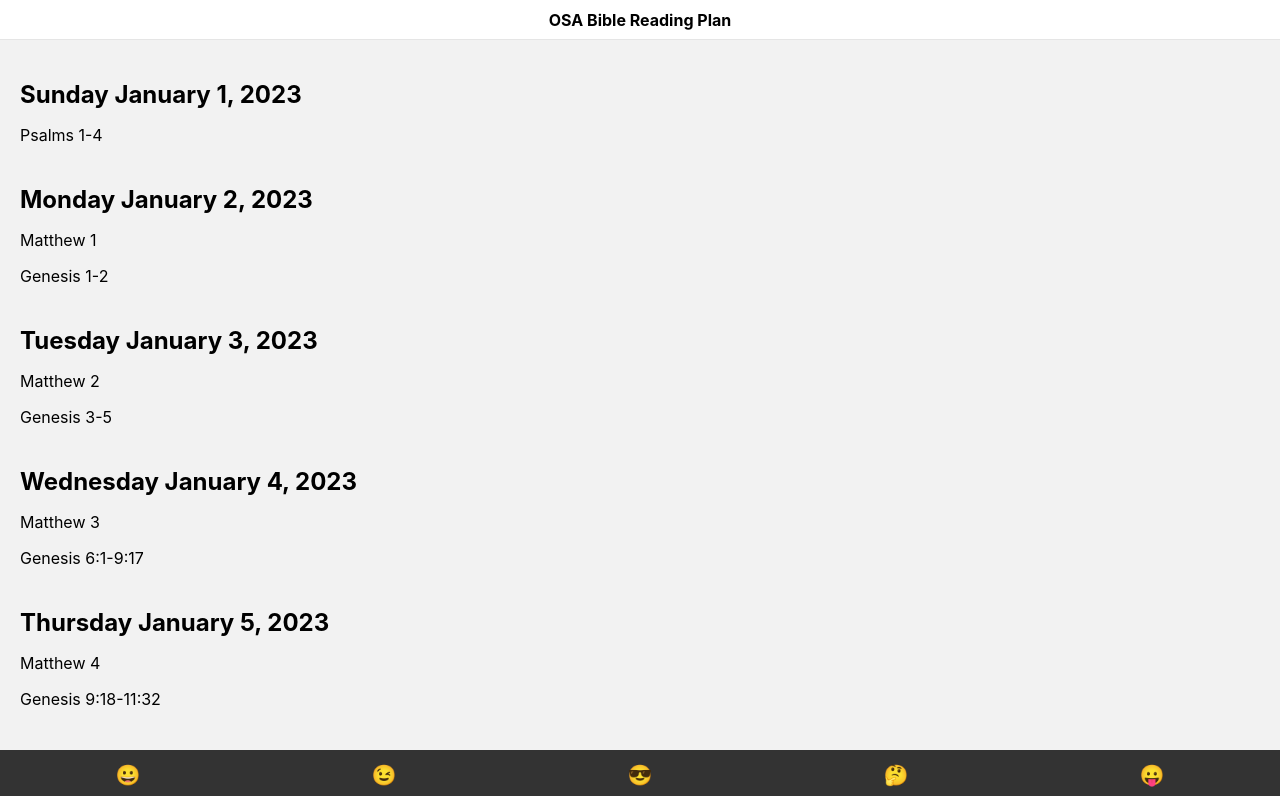
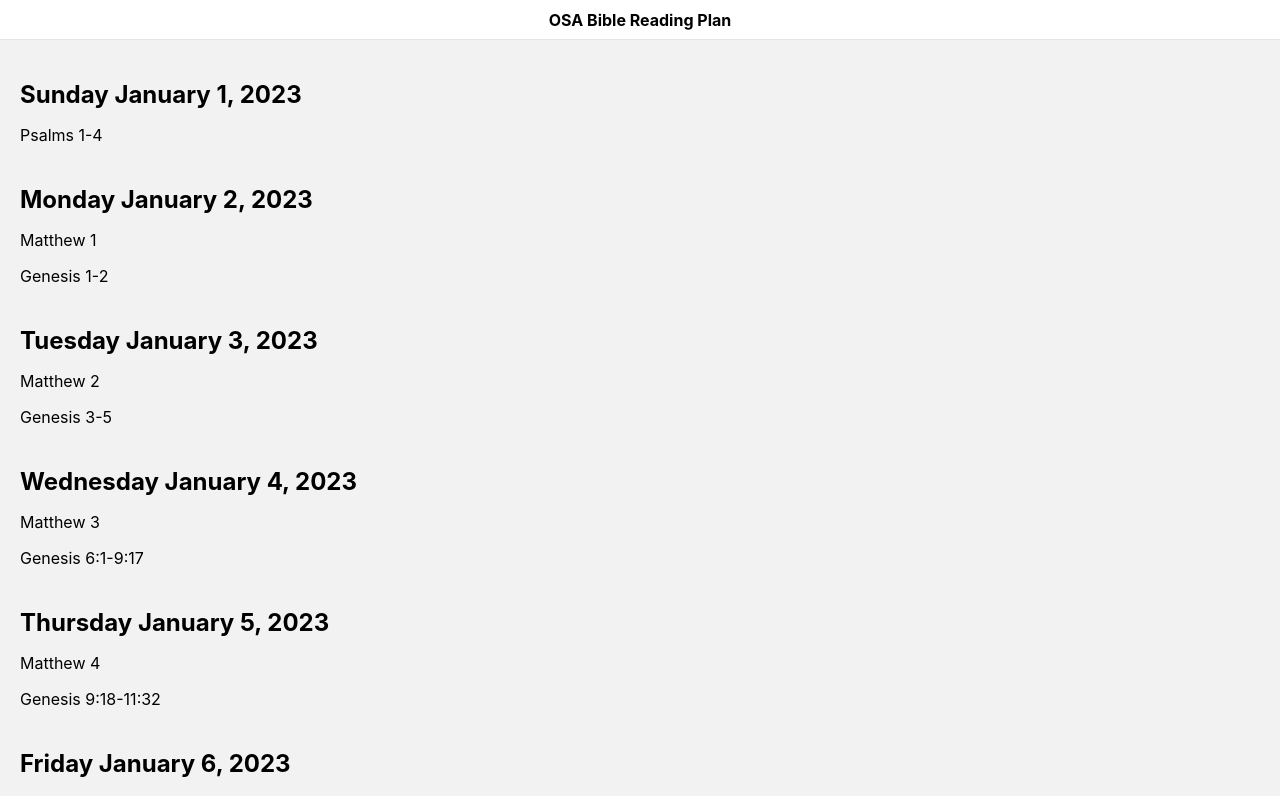
Before and after one commit to sgbenner/osa-bible-reading-plan, a React (Create React App) app: page / in a window 1280 px wide. Shown: the top 796 px of the page. Built offline with nearby package versions, Linux system fonts and the light colour scheme.

Commit message:
update app name, remove footer

```diff
--- a/public/index.html
+++ b/public/index.html
@@ -24,7 +24,7 @@
       work correctly both with client-side routing and a non-root public URL.
       Learn how to configure a non-root public URL by running `npm run build`.
     -->
-    <title>React App</title>
+    <title>Operation Save America Bible Reading Plan - 2023</title>
   </head>
   <body>
     <noscript>You need to enable JavaScript to run this app.</noscript>
--- a/src/App.js
+++ b/src/App.js
@@ -1,6 +1,6 @@
 import React, { Component } from "react";
 import TopBar from "./components/TopBar";
-import FooterMenu from "./components/FooterMenu";
+// import FooterMenu from "./components/FooterMenu";
 import Content from "./components/Content";
 
 class App extends Component {
@@ -17,13 +17,13 @@ class App extends Component {
       footerMenuHeight: 50
     };
 
-    const menuItems = [
-      { icon: `😀`, text: "Item 1" },
-      { icon: `😉`, text: "Item 2" },
-      { icon: `😎`, text: "Item 3" },
-      { icon: `🤔`, text: "Item 4" },
-      { icon: `😛`, text: "Item 5" }
-    ];
+    // const menuItems = [
+    //   { icon: `😀`, text: "Item 1" },
+    //   { icon: `😉`, text: "Item 2" },
+    //   { icon: `😎`, text: "Item 3" },
+    //   { icon: `🤔`, text: "Item 4" },
+    //   { icon: `😛`, text: "Item 5" }
+    // ];
 
     return (
       <div
@@ -35,7 +35,7 @@ class App extends Component {
       >
         <TopBar styles={styles} />
         <Content styles={styles} />
-        <FooterMenu menuItems={menuItems} styles={styles} />
+        {/* <FooterMenu menuItems={menuItems} styles={styles} /> */}
       </div>
     );
   }
```
